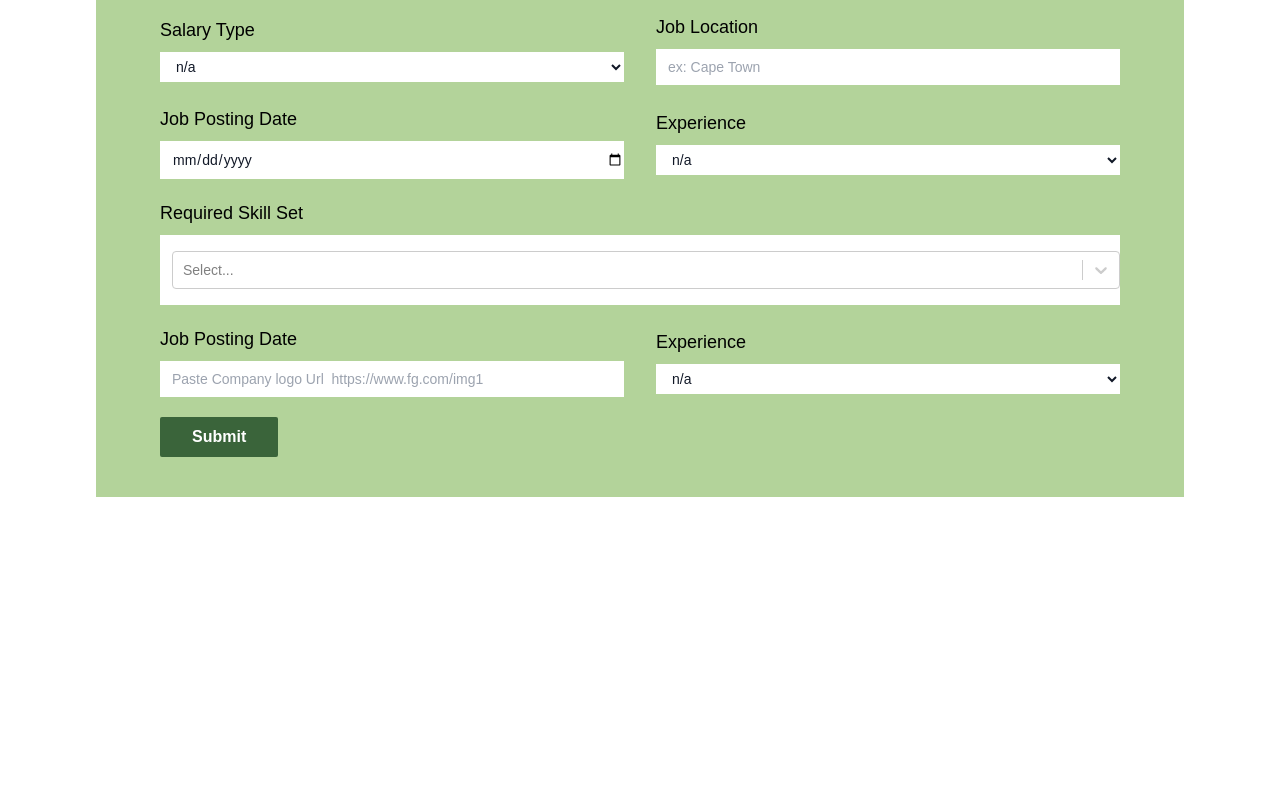
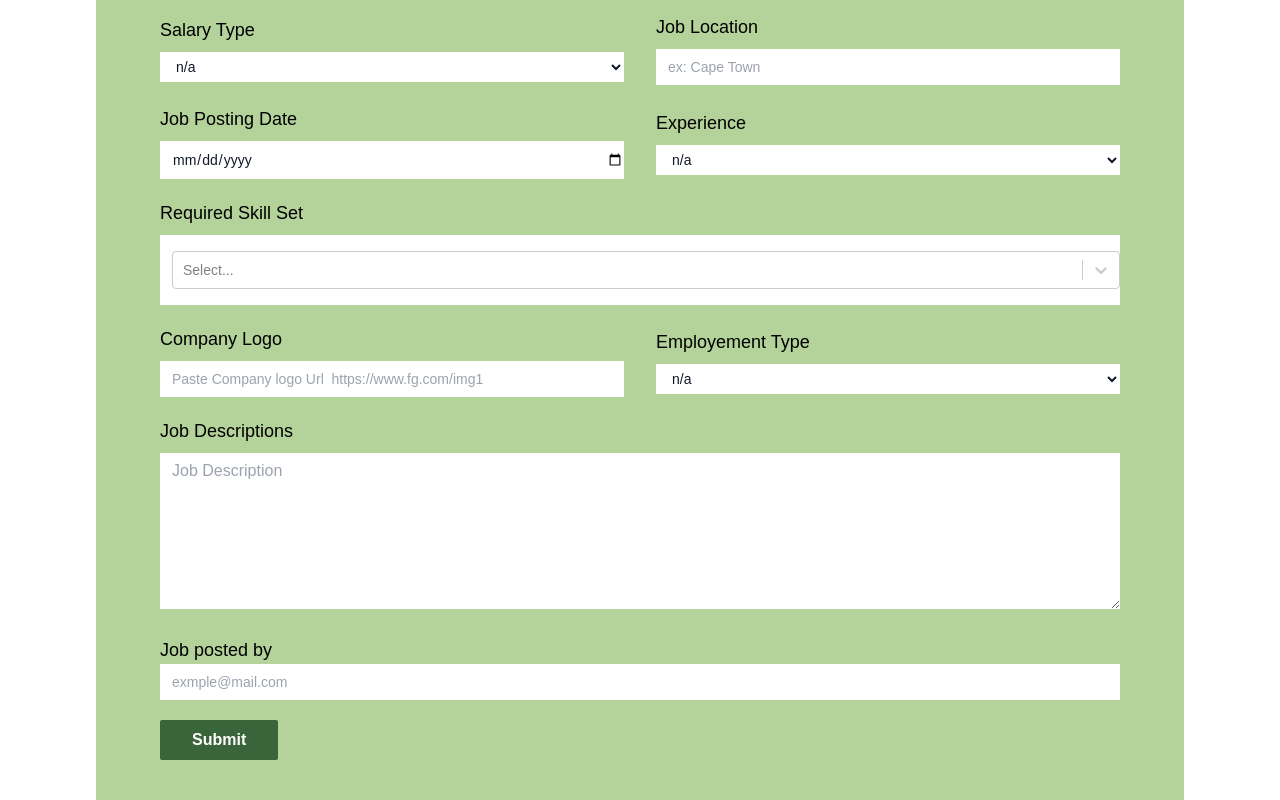
Before and after one commit to Bongani-4/Farm-Guardian-official-Web, a React (Vite) app in the folder FG/: page /post-job in a window 1280 px wide. Shown: the part 323-1123 px from the top of the page. Before the commit the page ends 820 px from the top, so only its background shows below. Built offline with nearby package versions, Linux system fonts and the light colour scheme.

Commit message:
Post careers front end complete

```diff
--- a/FG/src/Pages/CreateJob.jsx
+++ b/FG/src/Pages/CreateJob.jsx
@@ -239,7 +239,7 @@ const CreateJob = () => {
                         <div className='create-job-flex'>
                             <div className='lg:w-1/2 w-full'>
                                 <label className='block  mb-2 text-lg'>
-                                    Job Posting Date    </label>
+                                    Company Logo    </label>
 
                                 <input type='url' placeholder="Paste Company logo Url  https://www.fg.com/img1"
                                     {...register("companyLogo")} className='create-job-input' />
@@ -247,17 +247,41 @@ const CreateJob = () => {
 
                             <div className='lg:w-1/2 w-full'>
                                 <label className='block  mb-2 text-lg'>
-                                    Experience </label>
+                                    Employement Type </label>
 
                                 <select {...register("experienceLevel")} className='create-job-input'>
                                     <option value="">n/a</option>
-                                    <option value="internship">Intership</option>
-                                    <option value="Any Experience">Any experience</option>
-                                    <option value="Annually">Work remotely</option>
+                                    <option value="Full time">Full-time</option>
+                                    <option value="Part Time">Part-time</option>
+                                    <option value="Temporary">Temporary</option>
                                 </select>
                             </div>
 
 
+                        </div>
+
+
+                        {/**7th row */}
+
+                        <div className=' w-full'>
+
+                            <label className='block  mb-2 text-lg'>
+                                Job Descriptions    </label>
+                            <textarea className=' w-full pl-3 py-1.5 focus:outline-none '
+                                rows={6}
+                                placeholder='Job Description'
+                                {...register("description")} />
+
+                        </div>
+
+                        {/**last row */}
+
+                        <div>
+                            <label className='block mb-2 text-lg'> Job posted by
+                                <input type='email' placeholder="exmple@mail.com"
+                                    {...register("PostedBy")} className='create-job-input ' />
+
+                            </label>
                         </div>
 
 
```
